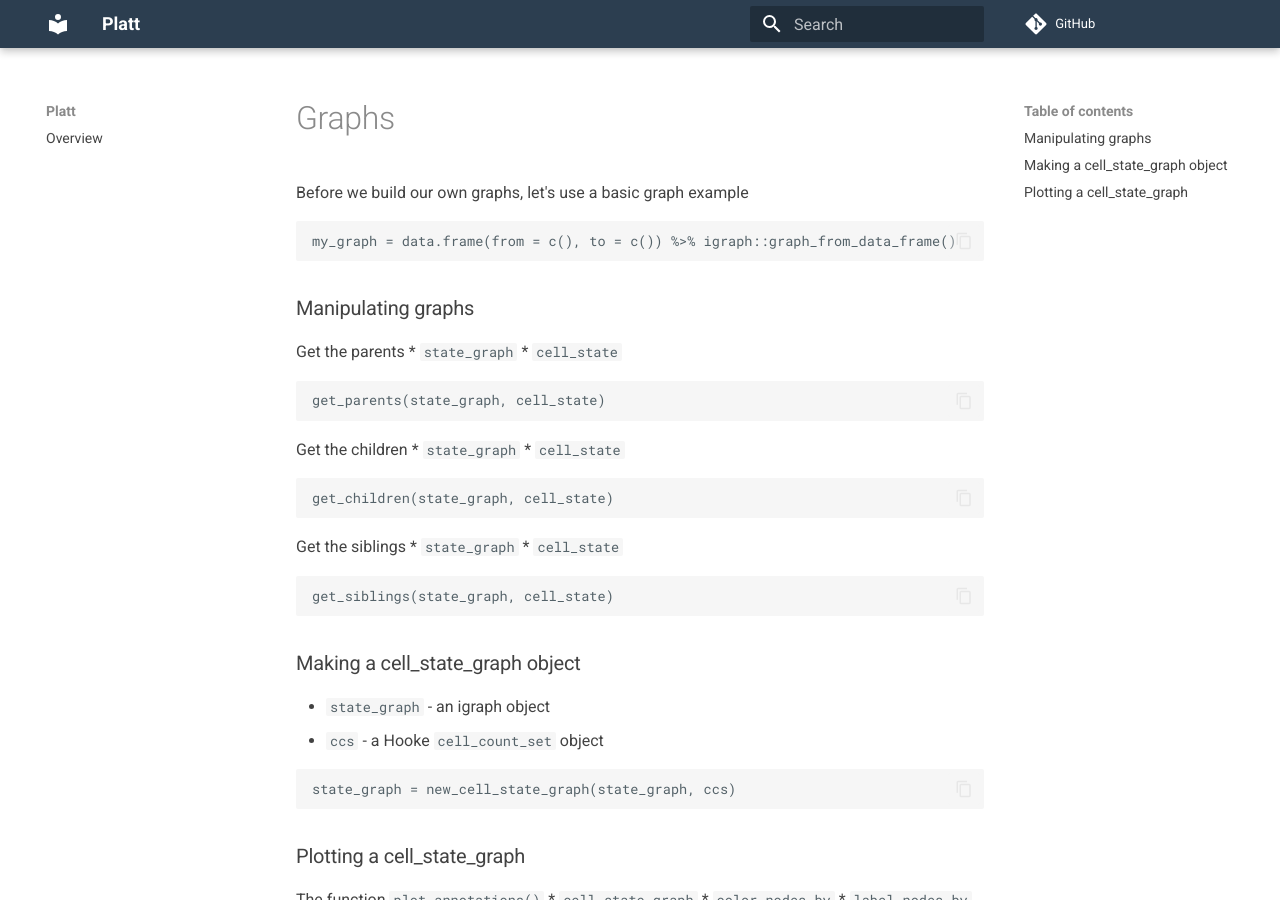
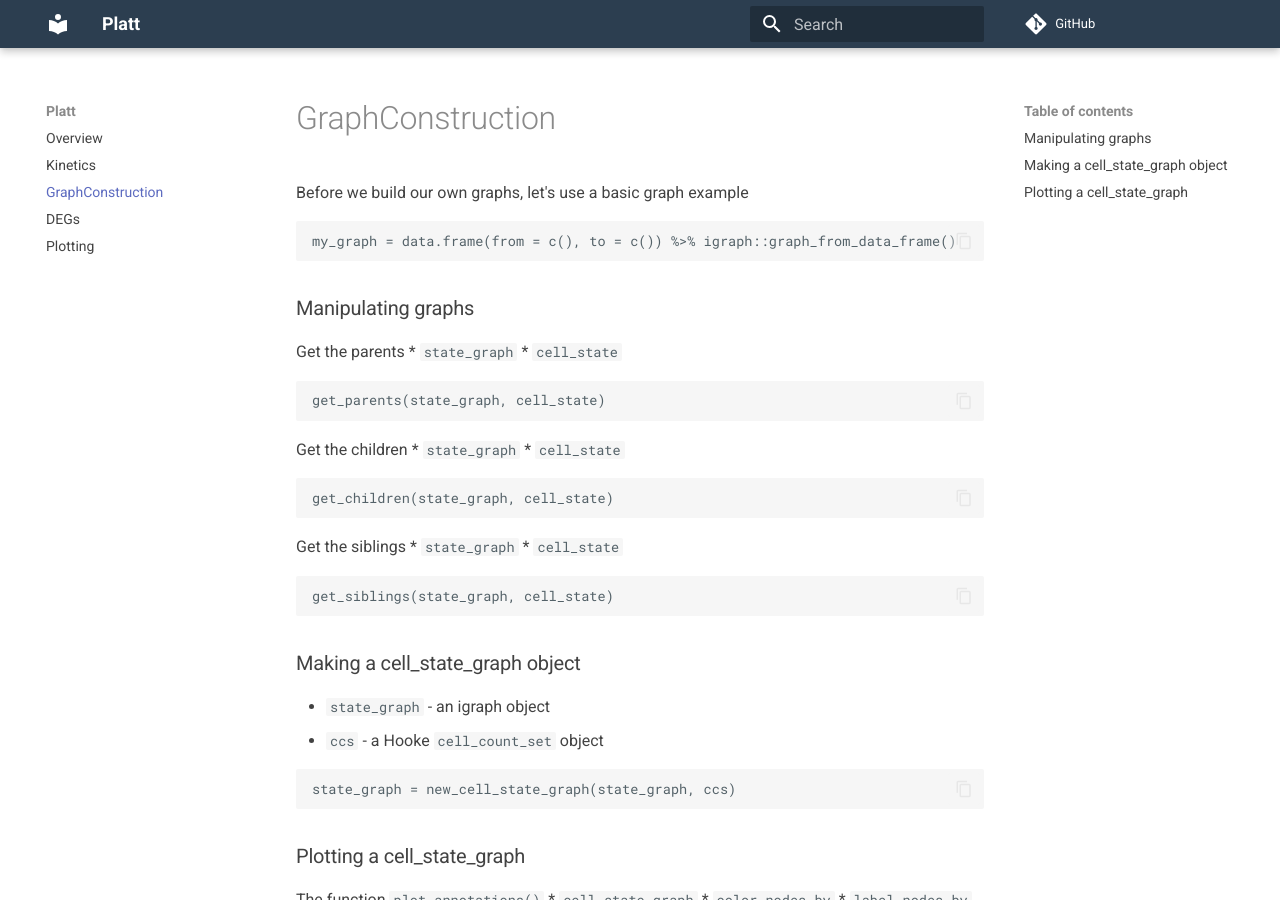
Before and after one commit to cole-trapnell-lab/platt, an MkDocs documentation site: the page built from docs/graphs.md, in a window 1280 px wide and 900 px high. Built offline with MkDocs 1.6.1 and Material for MkDocs 9.7.7, drawn with Linux system fonts in a browser that asks for light colours; comment, search, counter and statistics services are not loaded.

Commit message:
update yml

```diff
--- a/mkdocs.yml
+++ b/mkdocs.yml
@@ -2,7 +2,11 @@
 site_author: Maddy Duran
 site_url: https://cole-trapnell-lab.github.io/platt
 nav:
-  - Overview: index.md
+  - Overview: background.md
+  - Kinetics: kinetics.md
+  - GraphConstruction: graphs.md
+  - DEGs: deg.md
+  - Plotting: plotting.md
 
 theme:
   palette:
```
